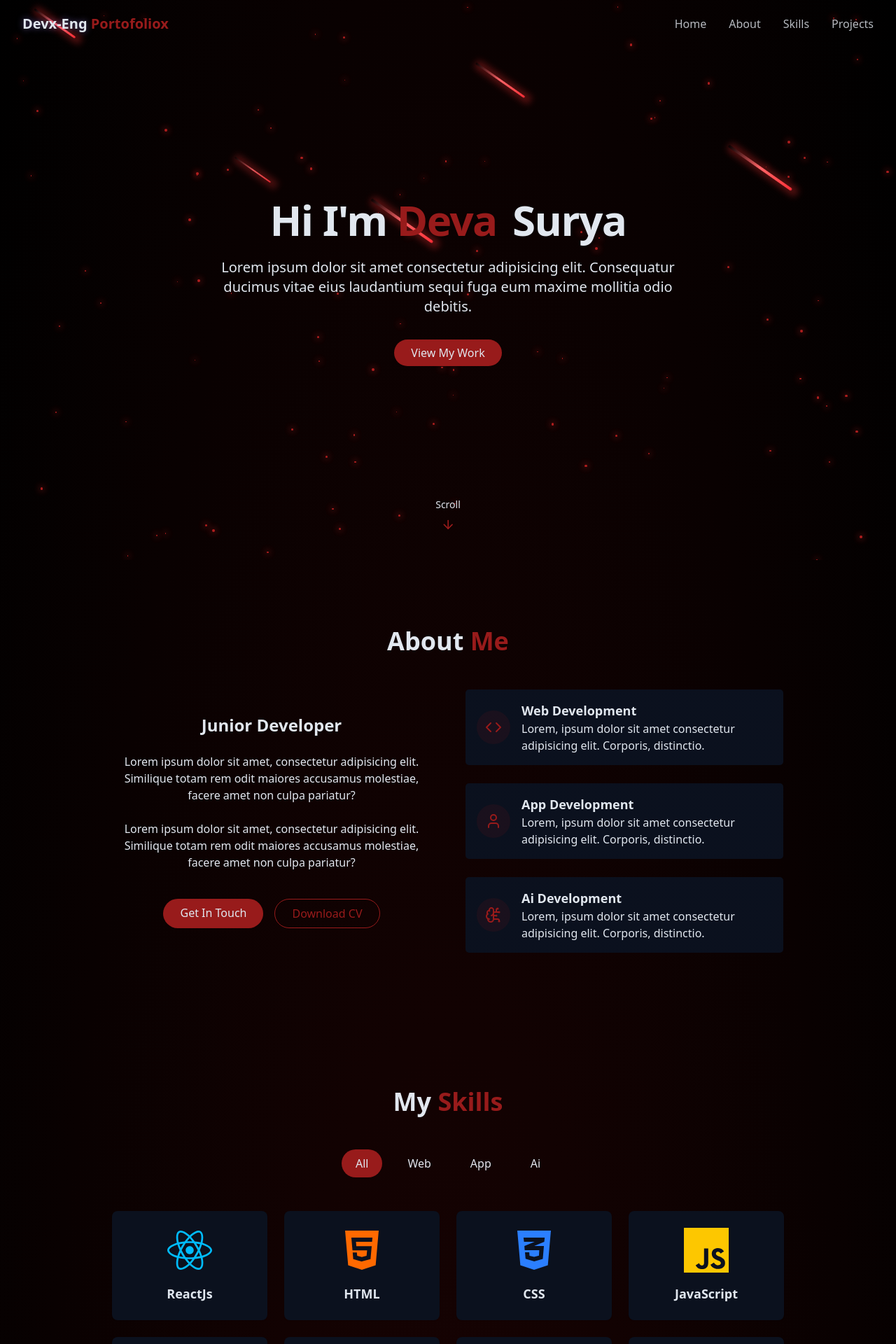
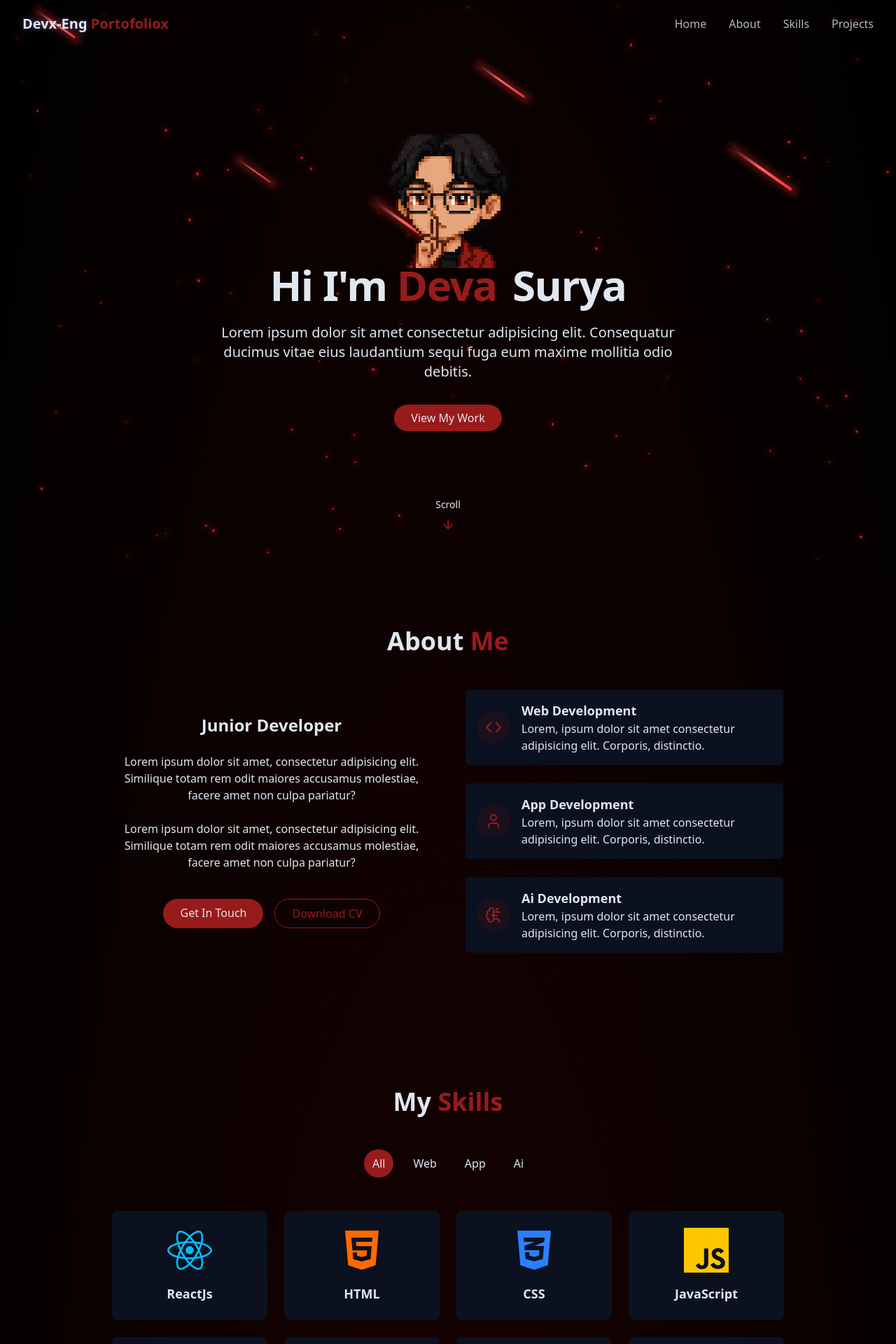
Before and after one commit to Devx-cloud/Portofolio, a React (Vite) app: page / in a window 1280 px wide. Shown: the top 1920 px of the page at 70% size. Built offline with nearby package versions, Linux system fonts and the light colour scheme.

Commit message:
repairing home and project

```diff
--- a/src/components/HomeSection.jsx
+++ b/src/components/HomeSection.jsx
@@ -8,6 +8,14 @@ export const HomeSection = () => {
     >
       <div className="container max-w-4xl mx-auto text-center z-10">
         <div className="space-y-6">
+          <div className="flex justify-center">
+            <img
+              src="/dev.png"   // letakkan fotomu di public/profile/deva.png
+              alt="Deva Surya"
+              className="w-32 h-32 md:w-48 md:h-48 object-cover shadow-lg opacity-0 animate-fade-in mb-[-30px] -z-20"
+            />
+          </div>
+
           <h1 className="text-4xl md:text-6xl font-bold tracking-tight">
             <span className="opacity-0 animate-fade-in"> Hi I'm</span>
             <span className="text-primary opacity-0 animate-fade-in-delay-1">
--- a/src/components/ProjectSection.jsx
+++ b/src/components/ProjectSection.jsx
@@ -10,24 +10,24 @@ const Projects = [
         demoUrl: "#",
         githubUrl: "#"
     },
-    {
-        id:2,
-        title: "pro2",
-        desc:"Lorem ipsum dolor sit amet.wdawad",
-        image: "/projects/arlechino.jpeg" ,
-        tags: ["image", "gila"],
-        demoUrl: "#",
-        githubUrl: "#"
-    },
-    {
-        id:3,
-        title: "pro3",
-        desc:"Lorem ipsum dolor sit amet.wdawad",
-        image: "/projects/arlechino.jpeg" ,
-        tags: ["image", "gila"],
-        demoUrl: "#",
-        githubUrl: "#"
-    },
+    // {
+    //     id:2,
+    //     title: "pro2",
+    //     desc:"Lorem ipsum dolor sit amet.wdawad",
+    //     image: "/projects/arlechino.jpeg" ,
+    //     tags: ["image", "gila"],
+    //     demoUrl: "#",
+    //     githubUrl: "#"
+    // },
+    // {
+    //     id:3,
+    //     title: "pro3",
+    //     desc:"Lorem ipsum dolor sit amet.wdawad",
+    //     image: "/projects/arlechino.jpeg" ,
+    //     tags: ["image", "gila"],
+    //     demoUrl: "#",
+    //     githubUrl: "#"
+    // },
 ]
 
 export const ProjectSection = () => {
@@ -36,9 +36,10 @@ export const ProjectSection = () => {
             <h2 className="text-3xl md:text-4xl font-bold mb-4 text-center"> featured <span className="text-primary">Projects</span></h2>
             <p className="text-center text-muted-foreground mb-12 max-w-2xl mx-auto"> Lorem ipsum dolor sit amet consectetur adipisicing elit. Nobis minima iusto inventore fugiat deserunt. Tempore vitae reiciendis pariatur possimus fugiat!</p>
 
-            <div className="grid grid-cols-1 md:grid-cols-2 lg:grid-cols-3 gap-8">
+            {/* <div className="grid grid-cols-1 md:grid-cols-2 lg:grid-cols-3 gap-8 justify-items-center"> */}
+            <div className="flex flex-wrap justify-center gap-7">
                 {Projects.map((Project, key)=>(
-                    <div key={key} className="group bg-card rounded-lg overflow-hidden shadow-xs card-hover">
+                    <div key={key} className="group bg-card rounded-lg overflow-hidden shadow-xs card-hover w-full sm:w-[300px]">
                         <div className="h-48 overflow-hidden">
                             <img src={Project.image} alt={Project.title} className="w-full h-full object-cover transition-transform duration-500 group-hover:scale-110"/>
                         </div>
--- a/src/components/SkillSection.jsx
+++ b/src/components/SkillSection.jsx
@@ -49,7 +49,7 @@ export const SkillSection = () => {
               key={key}
               onClick={() => setActiveCategory(category)}
               className={cn(
-                "px-5 py-2 rounded-full transition-colors duration-300 capitalize",
+                "px-3 py-2 rounded-full transition-colors duration-300 capitalize",
                 activeCategory === category
                   ? "bg-primary text-primary-foreground"
                   : "bg-secondary/70 text-foreground hover:bg-secondary"
@@ -60,7 +60,7 @@ export const SkillSection = () => {
           ))}
         </div>
 
-        <div className="grid grid-cols-1 sm:grid-cols-2 lg:grid-cols-4 gap-6">
+        <div className="grid grid-cols-2 md:grid-cols-3 lg:grid-cols-4 gap-6">
           {filteredSkill.map((skill, key) => (
             <div
               className="bg-card p-6 rounded-lg shadow-xs card-hover flex flex-col items-center justify-center text-center"
```
Also changed, not shown: public/dev.png (added).
